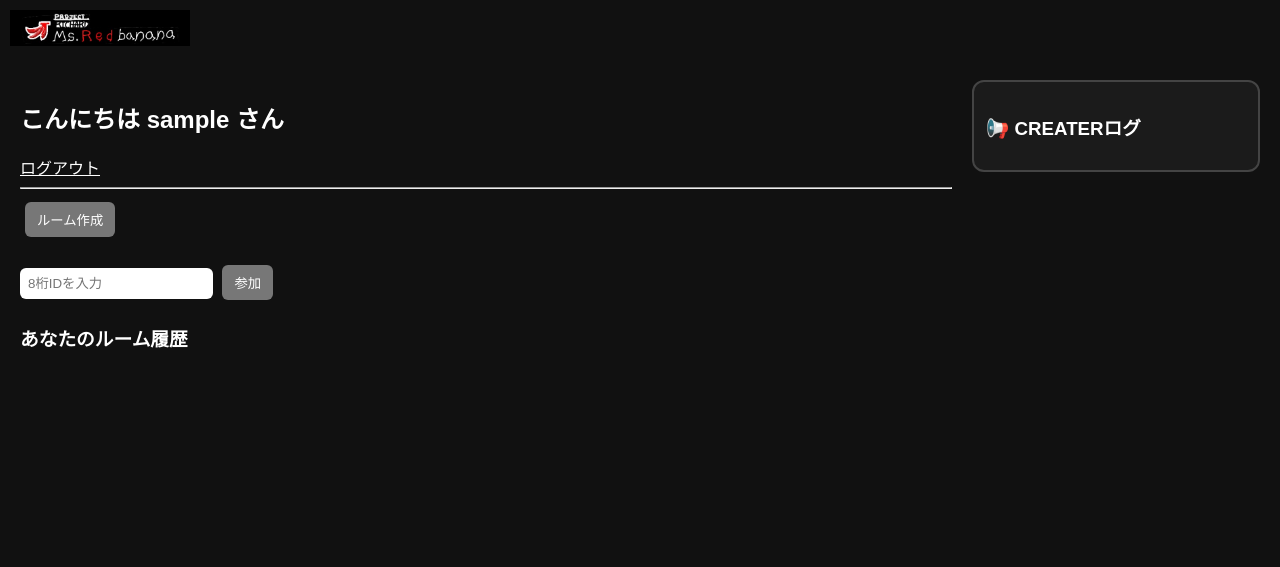
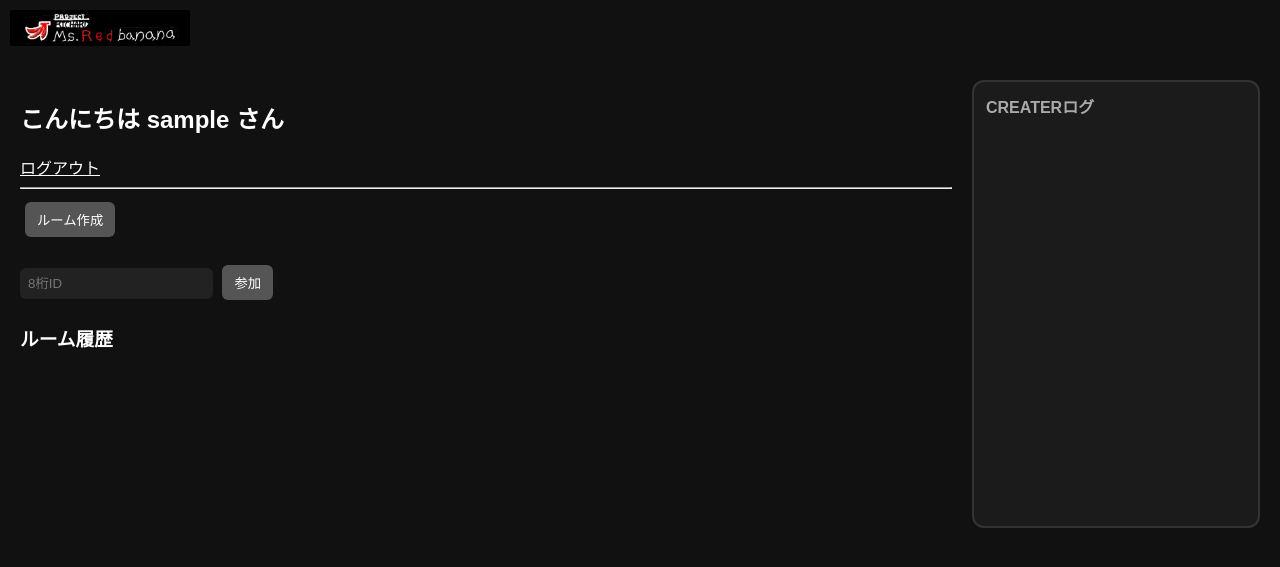
Before and after one commit to Denissssssssssssssssssssssssssssssssss/mr-red-banana-chat, a Flask app: page / in a window 1280 px wide. Shown: the top 567 px of the page. Run offline with Flask 3, Linux system fonts and the light colour scheme; the visitor is signed in with stand-in values (Sample User, id 1); data that the repository does not hold is empty; some libraries are stand-ins or nearby versions.

Commit message:
Refactor index.html for better structure and design
Updated styles and layout for improved user experience.

```diff
--- a/templates/index.html
+++ b/templates/index.html
@@ -59,25 +59,54 @@ body{
 
     width:260px;
 
+    height:420px;
+
     background:#1b1b1b;
 
-    border:2px solid #444;
+    border:2px solid #333;
 
     border-radius:12px;
 
     padding:12px;
 
-    height:fit-content;
+    overflow:hidden;
+
+    display:flex;
+
+    flex-direction:column;
+}
+
+#creatorLogs{
+
+    flex:1;
+
+    overflow-y:auto;
+
+    margin-top:10px;
+
+    padding-right:5px;
+
 }
 
 .creator-log{
-    background:#222;
-    padding:8px;
-    border-radius:8px;
-    margin-top:8px;
+
+    background:#1f1f1f;
+
+    padding:6px;
+
+    border-radius:6px;
+
+    margin-top:6px;
+
     white-space:pre-wrap;
+
     word-break:break-word;
-    font-size:13px;
+
+    font-size:7px;
+
+    line-height:1.4;
+
+    color:#ccc;
 }
 
 /* ===== メッセージ ===== */
@@ -118,21 +147,21 @@ button{
     padding:8px 12px;
     border:none;
     border-radius:6px;
-    background:#777;
+    background:#555;
     color:white;
     cursor:pointer;
 }
 
 button.delete{
-    background:#ff0000;
+    background:#aa3333;
 }
 
 button.call{
-    background:#38b48b;
+    background:#444;
 }
 
 button.join-call{
-    background:#5865f2;
+    background:#555;
 }
 
 /* ===== 入力 ===== */
@@ -141,6 +170,8 @@ input{
     padding:8px;
     border-radius:6px;
     border:none;
+    background:#222;
+    color:white;
 }
 
 /* ===== 履歴 ===== */
@@ -262,7 +287,7 @@ input{
 
 <input
     id="roomInput"
-    placeholder="8桁IDを入力"
+    placeholder="8桁ID"
     maxlength="8"
     inputmode="numeric"
 >
@@ -272,7 +297,7 @@ input{
 </button>
 
 <h3>
-あなたのルーム履歴
+ルーム履歴
 </h3>
 
 <ul>
@@ -323,9 +348,15 @@ input{
 
 <div id="creatorLogBox">
 
-<h3>
-📢 CREATERログ
-</h3>
+<h4
+    style="
+    margin:0;
+    margin-bottom:5px;
+    color:#aaa;
+    "
+>
+CREATERログ
+</h4>
 
 <div id="creatorLogs">
 
@@ -455,20 +493,6 @@ ON / OFF
 保存
 </button>
 
-<p
-    style="
-    font-size:12px;
-    color:gray;
-    "
->
-
-注意：
-設定すると、
-初参加メンバーは
-パスワードが必要になります
-
-</p>
-
 </div>
 
 <br><br>
@@ -599,7 +611,7 @@ socket.on(
 
             '<button ' +
 
-            'style="float:right;background:red;" ' +
+            'style="float:right;background:#662222;font-size:8px;padding:2px 5px;" ' +
 
             'onclick="deleteCreatorLog(' +
 
@@ -607,7 +619,7 @@ socket.on(
 
             ')">' +
 
-            '✖</button>';
+            '×</button>';
 
         {% endif %}
 
@@ -676,76 +680,7 @@ async function joinRoom(){
     if(!regex.test(roomId)){
 
         alert(
-            "ルームIDは半角数字8桁のみです"
-        );
-
-        return;
-    }
-
-    let response =
-        await fetch(
-            "/check_room_password",
-            {
-                method:"POST",
-
-                headers:{
-                    "Content-Type":"application/json"
-                },
-
-                body:JSON.stringify({
-                    room:roomId
-                })
-            }
-        );
-
-    let result =
-        await response.json();
-
-    if(result.ok){
-
-        socket.emit(
-            "join_room_by_id",
-            {
-                room:roomId
-            }
-        );
-
-        return;
-    }
-
-    let pass =
-        prompt(
-            "この部屋にはパスワードがあります"
-        );
-
-    if(pass===null){
-        return;
-    }
-
-    response =
-        await fetch(
-            "/check_room_password",
-            {
-                method:"POST",
-
-                headers:{
-                    "Content-Type":"application/json"
-                },
-
-                body:JSON.stringify({
-                    room:roomId,
-                    password:pass
-                })
-            }
-        );
-
-    result =
-        await response.json();
-
-    if(!result.ok){
-
-        alert(
-            "パスワードが違います"
+            "ルームIDは半角数字8桁"
         );
 
         return;
@@ -840,15 +775,6 @@ function saveNote(roomId, input){
 
 function deleteRoom(roomId){
 
-    var confirmDelete =
-        confirm(
-            "本当に削除しますか？"
-        );
-
-    if(!confirmDelete){
-        return;
-    }
-
     fetch(
         "/delete_room",
         {
@@ -889,8 +815,8 @@ function leaveRoom(){
     .style.display = "none";
 
     document
-    .getElementById("homeArea")
-    .style.display = "block";
+    .getElementById("topContainer")
+    .style.display = "flex";
 
 }
 
@@ -923,21 +849,11 @@ function toggleNotify(){
 
     notifyMode = !notifyMode;
 
-    if(notifyMode){
-
-        if(
-            Notification.permission==="default"
-        ){
-            Notification.requestPermission();
-        }
-
-        alert("通知モード ON");
-
-    }else{
-
-        alert("通知モード OFF");
-
-    }
+    alert(
+        notifyMode
+        ? "通知 ON"
+        : "通知 OFF"
+    );
 
 }
 
@@ -996,7 +912,7 @@ function saveRoomPassword(){
     ).then(()=>{
 
         alert(
-            "ルームパスワード保存完了"
+            "保存しました"
         );
 
     });
@@ -1008,7 +924,7 @@ socket.on("room_created",function(data){
     currentRoom = data.room;
 
     enterRoom(
-        "作成したルーム ID : " +
+        "ルーム ID : " +
         data.room
     );
 
@@ -1019,7 +935,7 @@ socket.on("joined",function(data){
     currentRoom = data.room;
 
     enterRoom(
-        "参加中ルーム ID : " +
+        "参加中 : " +
         data.room
     );
 
@@ -1062,11 +978,11 @@ socket.on("call_notification",function(data){
 
     li.innerHTML =
 
-        "⭐通知：" +
+        "通知 : " +
 
         data.username +
 
-        "さんが通話を始めました " +
+        " が通話を開始しました " +
 
         "<button class='join-call' " +
 
@@ -1076,32 +992,9 @@ socket.on("call_notification",function(data){
 
         "')\">" +
 
-        "参加する" +
+        "参加" +
 
         "</button>";
-
-    document
-        .getElementById("messages")
-        .appendChild(li);
-
-    scrollToBottom();
-
-});
-
-socket.on("call_end_notification",function(data){
-
-    var li =
-        document.createElement("li");
-
-    li.classList.add("notice");
-
-    li.innerHTML =
-
-        "⭐通知：" +
-
-        data.username +
-
-        "さんが通話を終了しました";
 
     document
         .getElementById("messages")
```
Also changed, not shown: other parts of templates/index.html (+31 -50 lines).
